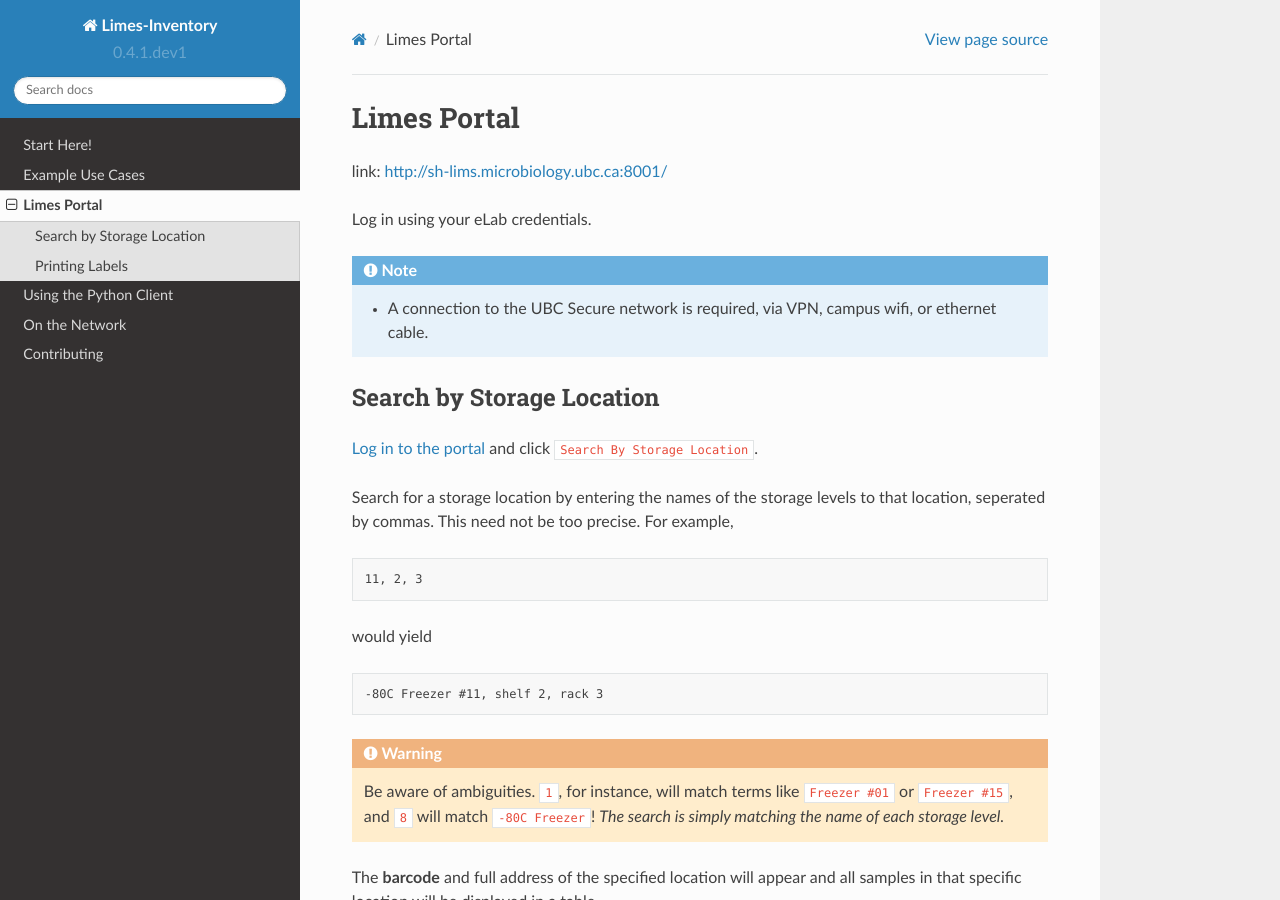
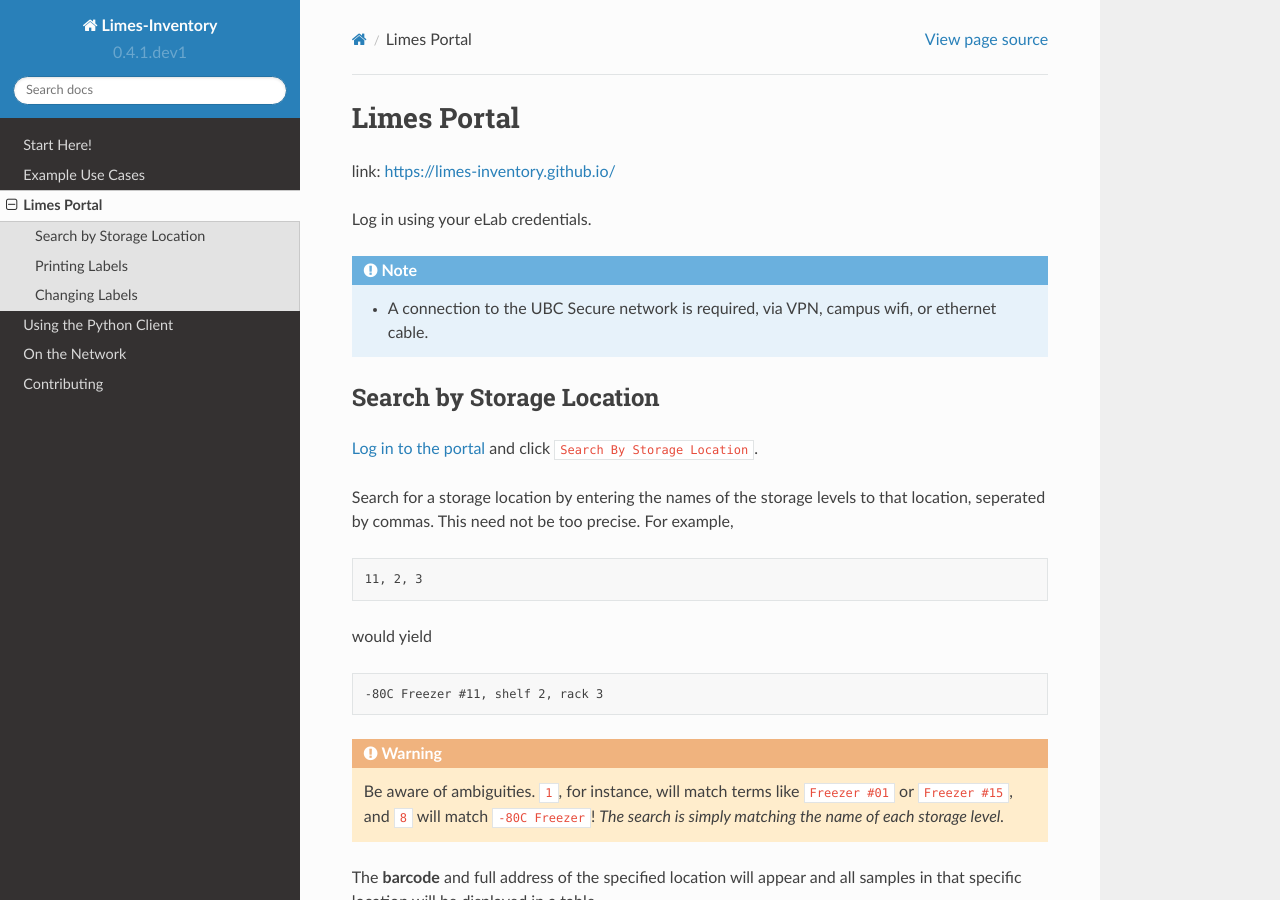
Before and after one commit to Tony-xy-Liu/Limes-docs, a Sphinx documentation site: the page built from docs/source/portal.rst, in a window 1280 px wide and 900 px high. Built offline with Sphinx 7.4.7 and the Read the Docs theme 2.0.0, drawn with Linux system fonts in a browser that asks for light colours; some of the changed lines change nothing that is shown; some of the changed text lies outside the part shown.

Commit message:
update links

```diff
--- a/docs/source/portal.rst
+++ b/docs/source/portal.rst
@@ -3,7 +3,7 @@
 Limes Portal
 =============
 
-link: `<http://sh-lims.microbiology.ubc.ca:8001/>`_
+link: `<https://limes-inventory.github.io/>`_
 
 Log in using your eLab credentials.
 
@@ -109,3 +109,10 @@ A :code:`Label Template` and :code:`Printer` must be selected before printing.
     Ensure that the selected template matches the physical labels loaded in the printer.
 
 When ready, press :code:`Print All` and wait for confirmation.
+
+.. _port-change-labels:
+
+Changing Labels
+---------------
+
+`View the protocol on eLab <https://elab.msl.ubc.ca/members/protocol/?protID=40983>`_
```
